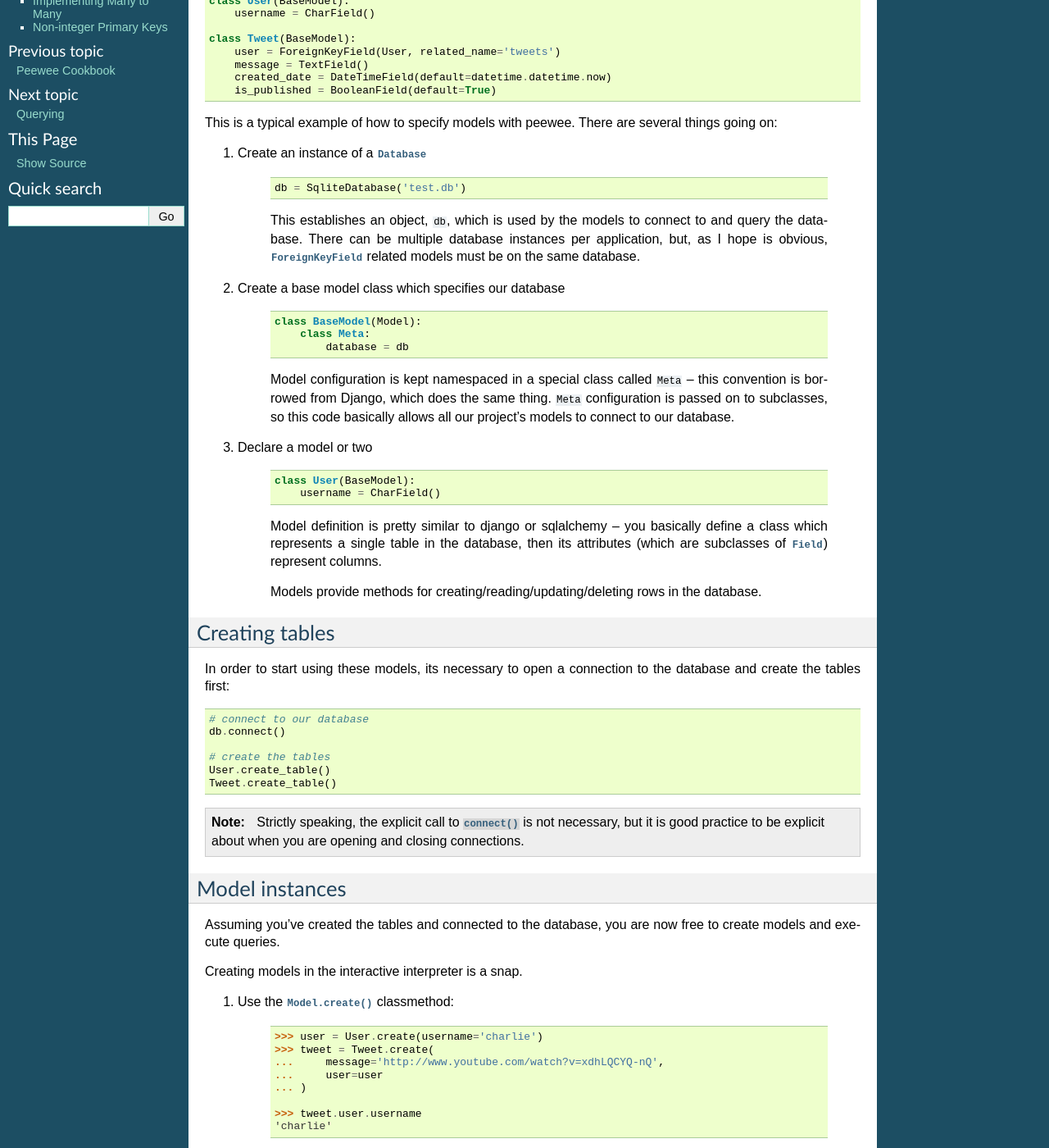
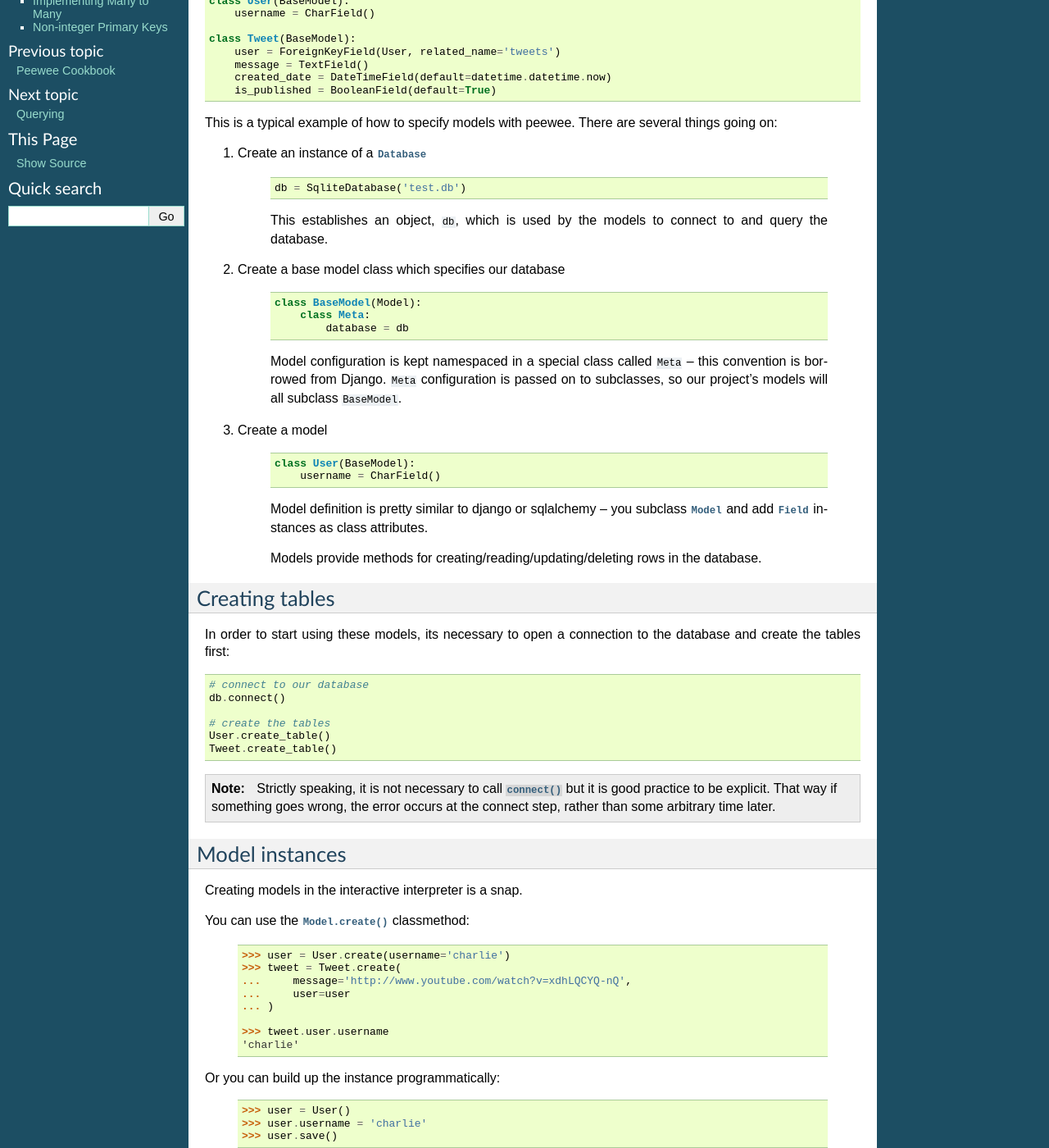
Before and after one commit to coleifer/peewee, a Sphinx documentation site: the page built from docs/peewee/models.rst, in a window 1280 px wide and 1400 px high, scrolled down 433 px. Shown: the whole window at 82% size. Built offline with Sphinx 7.4.7, drawn with Linux system fonts in a browser that asks for light colours; some of the changed text lies outside the part shown.

Commit message:
More doc cleanup

```diff
--- a/docs/peewee/models.rst
+++ b/docs/peewee/models.rst
@@ -47,9 +47,7 @@ things going on:
         db = SqliteDatabase('test.db')
 
     This establishes an object, ``db``, which is used by the models to connect to and
-    query the database.  There can be multiple database instances per application, but,
-    as I hope is obvious, :py:class:`ForeignKeyField` related models must be on the same
-    database.
+    query the database.
 
 2. Create a base model class which specifies our database
 
@@ -60,20 +58,18 @@ things going on:
                 database = db
 
     Model configuration is kept namespaced in a special class called ``Meta`` -- this
-    convention is borrowed from Django, which does the same thing.  ``Meta`` configuration
-    is passed on to subclasses, so this code basically allows all our project's models
-    to connect to our database.
+    convention is borrowed from Django.  ``Meta`` configuration
+    is passed on to subclasses, so our project's models will all subclass ``BaseModel``.
 
-3. Declare a model or two
+3. Create a model
 
     .. code-block:: python
 
         class User(BaseModel):
             username = CharField()
 
-    Model definition is pretty similar to django or sqlalchemy -- you basically define
-    a class which represents a single table in the database, then its attributes (which
-    are subclasses of :py:class:`Field`) represent columns.
+    Model definition is pretty similar to django or sqlalchemy -- you subclass :py:class:`Model`
+    and add :py:class:`Field` instances as class attributes.
 
     Models provide methods for creating/reading/updating/deleting rows in the
     database.
@@ -95,20 +91,17 @@ database and create the tables first:
     Tweet.create_table()
 
 .. note::
-    Strictly speaking, the explicit call to :py:meth:`~Database.connect` is not
-    necessary, but it is good practice to be explicit about when you are opening
-    and closing connections.
+    Strictly speaking, it is not necessary to call :py:meth:`~Database.connect` but
+    it is good practice to be explicit.  That way if something goes wrong, the error
+    occurs at the connect step, rather than some arbitrary time later.
 
 
 Model instances
 ---------------
 
-Assuming you've created the tables and connected to the database, you are now
-free to create models and execute queries.
-
 Creating models in the interactive interpreter is a snap.
 
-1. Use the :py:meth:`Model.create` classmethod:
+You can use the :py:meth:`Model.create` classmethod:
 
     .. code-block:: python
 
@@ -121,7 +114,7 @@ Creating models in the interactive interpreter is a snap.
         >>> tweet.user.username
         'charlie'
 
-2. Build up the instance programmatically:
+Or you can build up the instance programmatically:
 
     .. code-block:: python
 
@@ -221,6 +220,9 @@ Specifying indexes for a model
 Specifying a default ordering
 ^^^^^^^^^^^^^^^^^^^^^^^^^^^^^
 
+You can specify a default ordering for your models.  It is simply a tuple of
+field names. If a field should be ordered descending, prefix it with a dash ("-").
+
 .. code-block:: python
 
     class Tweet(Model):
@@ -230,6 +232,8 @@ Specifying a default ordering
         class Meta:
             # order by created date descending
             order_by = ('-created',)
+
+.. note:: This can be overridden at any time by calling :py:meth:`SelectQuery.order_by`.
 
 
 Inheriting model metadata
```
Also changed, not shown: other parts of docs/peewee/models.rst (+11 -5 lines), docs/peewee/api.rst (+12 -3 lines), docs/peewee/database.rst (+4 -5 lines), docs/peewee/querying.rst (+11 -17 lines).
